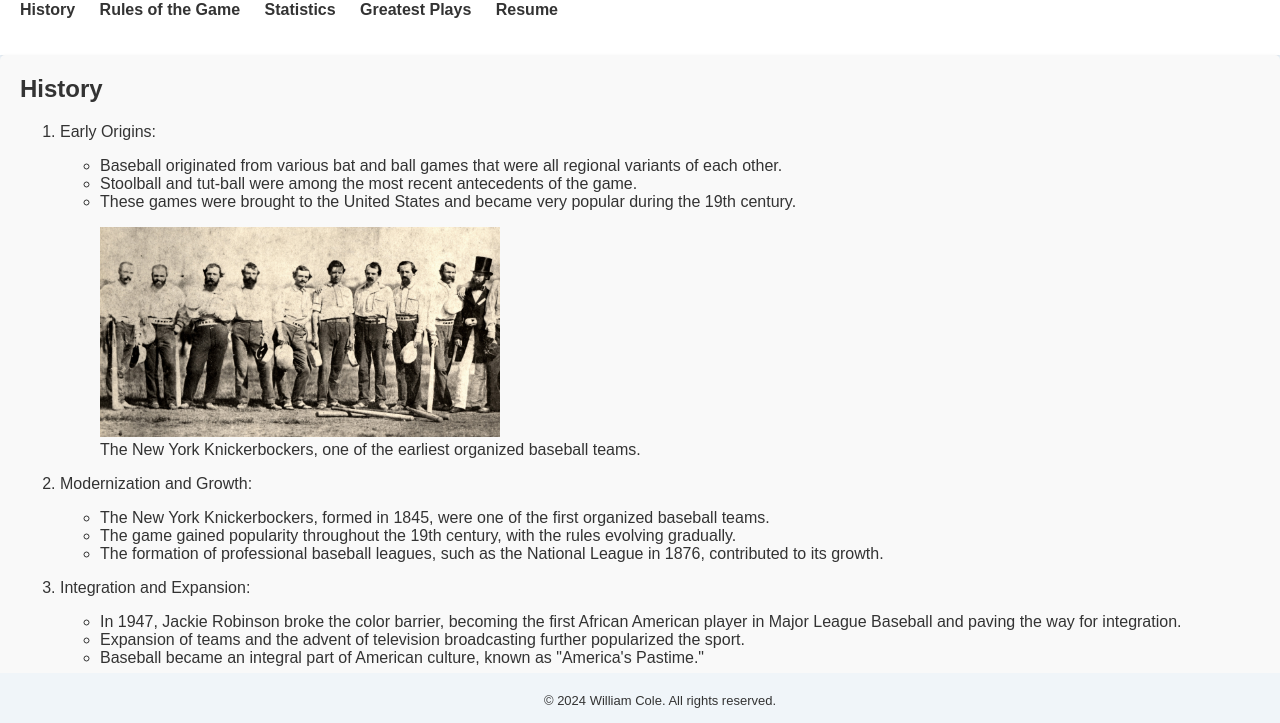
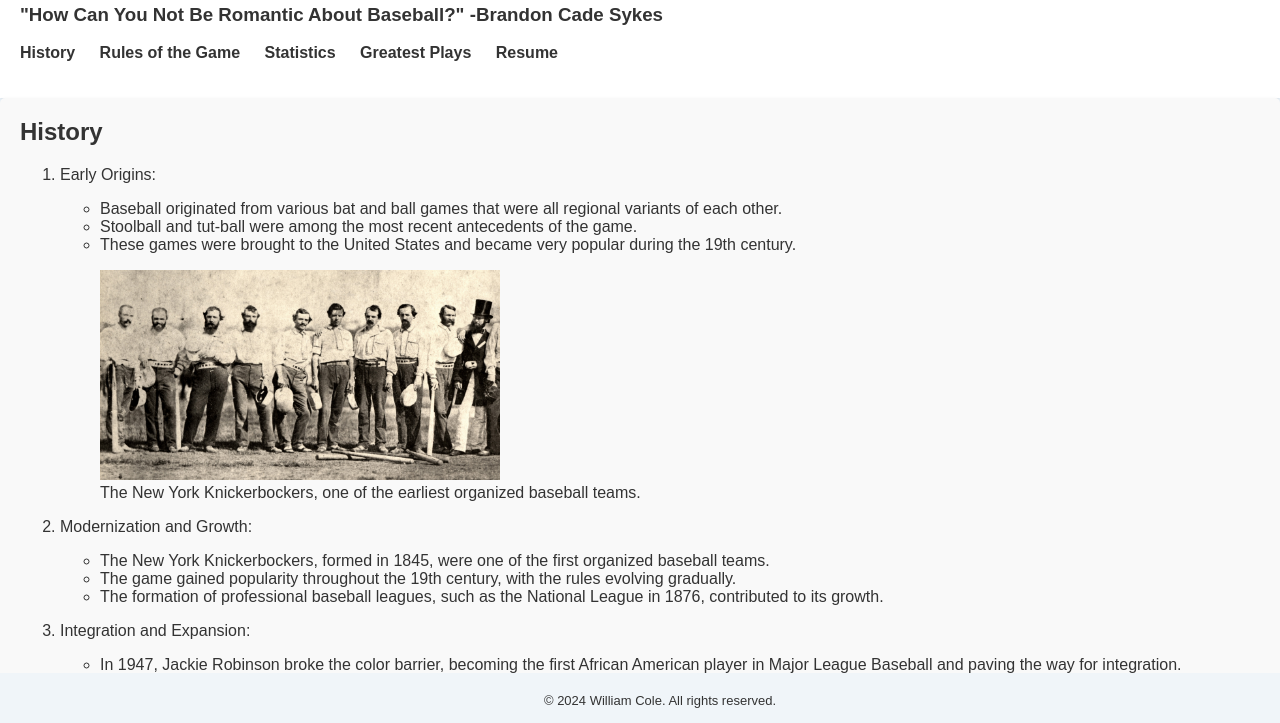
Before and after one commit to hawkers7/IS201-Website, a plain HTML site: page baseball.html in a window 1280 px wide. Shown: the part 72-795 px from the top of the page. Drawn offline with Linux system fonts and the light colour scheme.

Commit message:
Add files via upload

```diff
--- a/baseball.html
+++ b/baseball.html
@@ -9,6 +9,7 @@
 <body>
     <header>
         <h1>America's Pastime</h1>
+        <h3>"How Can You Not Be Romantic About Baseball?" -Brandon Cade Sykes</h3>
         <nav>
             <ul>
                 <li><a href="#History">History</a></li>
```
